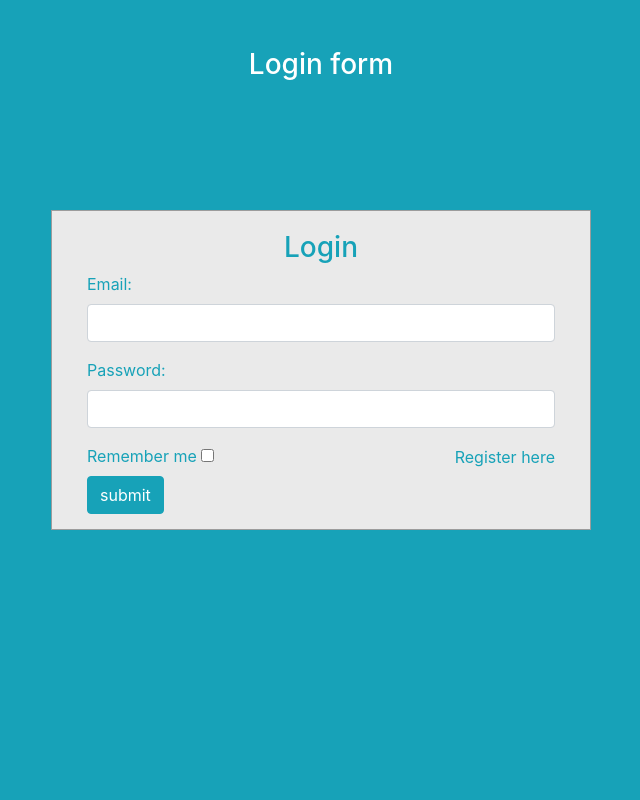
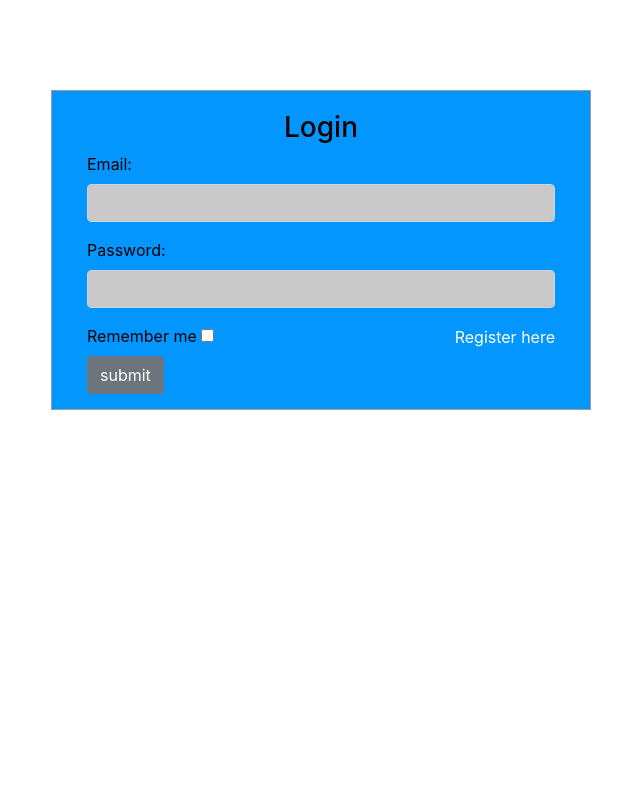
Before and after one commit to genepaulz/ProjectSikap, a Django app: page / in a window 1280 px wide. Shown: the whole page, without its empty margins (319-959 px from the left). Run offline with Django 3.2, Linux system fonts and the light colour scheme; some libraries are stand-ins or nearby versions.

Commit message:
tweaked the login ui -N

```diff
--- a/Sikap/login/templates/login.html
+++ b/Sikap/login/templates/login.html
@@ -8,15 +8,19 @@
     body {
     margin: 0;
     padding: 0;
-    background-color: #17a2b8;
+    background-color: #FFFFFF;
     height: 100vh;
+    color: black;
 }
+    .form-control{
+        background-color: #c9c9c9;
+        color: #FFF;
+    }
 #login .container #login-row #login-column #login-box {
-    margin-top: 120px;
     max-width: 600px;
     height: 320px;
     border: 1px solid #9C9C9C;
-    background-color: #EAEAEA;
+    background-color: #0496ff;
 }
 #login .container #login-row #login-column #login-box #login-form {
     padding: 20px;
@@ -35,21 +39,21 @@
                     <div id="login-box" class="col-md-12">
                         <form id="login-form" class="form" action="" method="POSt">
                             {% csrf_token %}
-                            <h3 class="text-center text-info">Login</h3>
+                            <h3 class="text-center">Login</h3>
                             <div class="form-group">
-                                <label for="email" class="text-info">Email:</label><br>
+                                <label for="email" class="text-black">Email:</label><br>
                                 <input type="text" name="email" id="email" class="form-control">
                             </div>
                             <div class="form-group">
-                                <label for="pass" class="text-info">Password:</label><br>
-                                <input type="text" name="pass" id="pass" class="form-control">
+                                <label for="pass" class="text-black">Password:</label><br>
+                                <input type="password" name="pass" id="pass" class="form-control">
                             </div>
                             <div class="form-group">
-                                <label for="remember-me" class="text-info"><span>Remember me</span> <span><input id="remember-me" name="remember-me" type="checkbox"></span></label><br>
-                                <input type="submit" name="submit" class="btn btn-info btn-md" value="submit">
+                                <label for="remember-me" class="text-black"><span>Remember me</span> <span><input id="remember-me" name="remember-me" type="checkbox"></span></label><br>
+                                <input type="submit" name="submit" class="btn btn-secondary" value="submit">
                             </div>
                             <div id="register-link" class="text-right">
-                                <a href="#" class="text-info">Register here</a>
+                                <a href="#" class="text-white">Register here</a>
                             </div>
                         </form>
                     </div>
```
